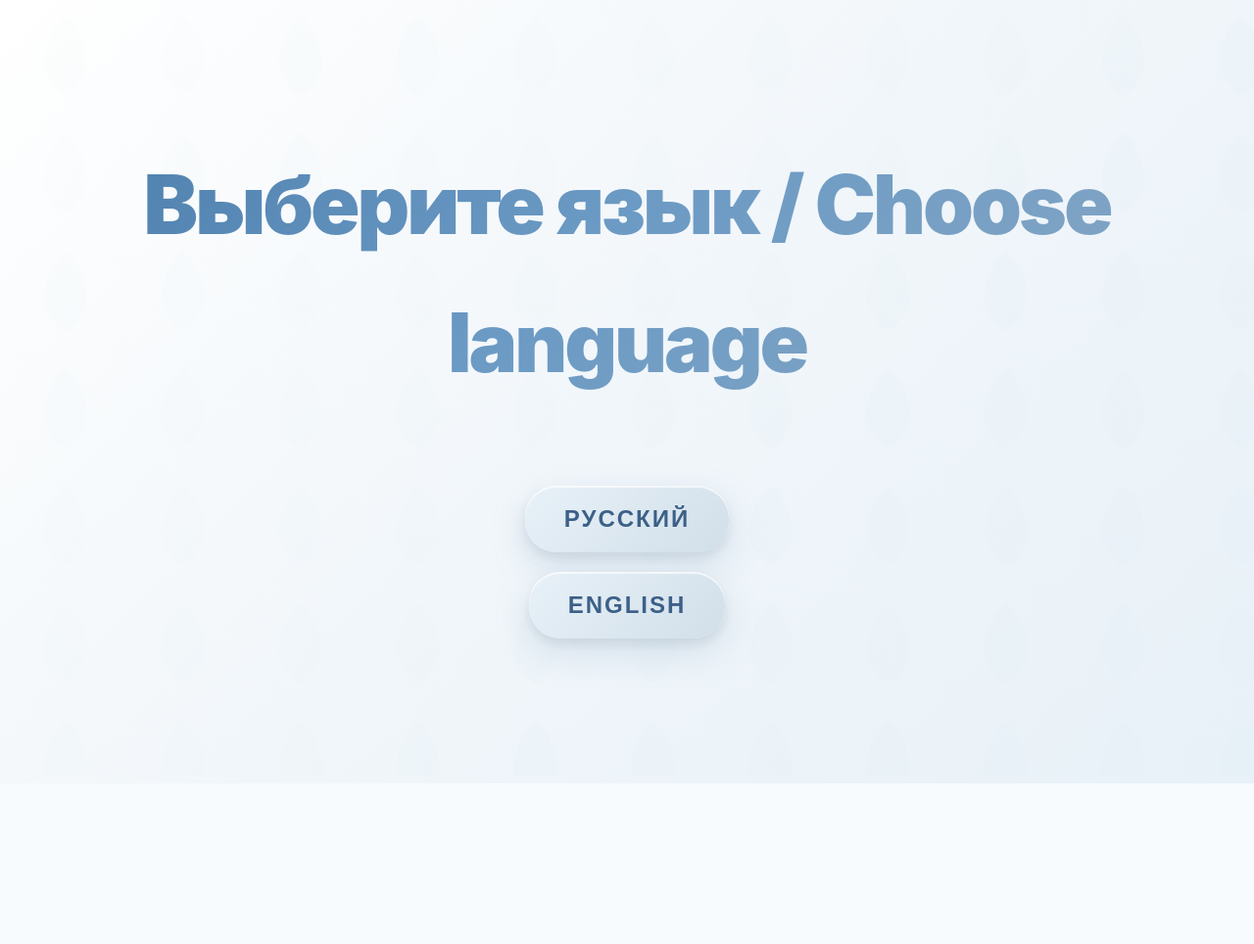
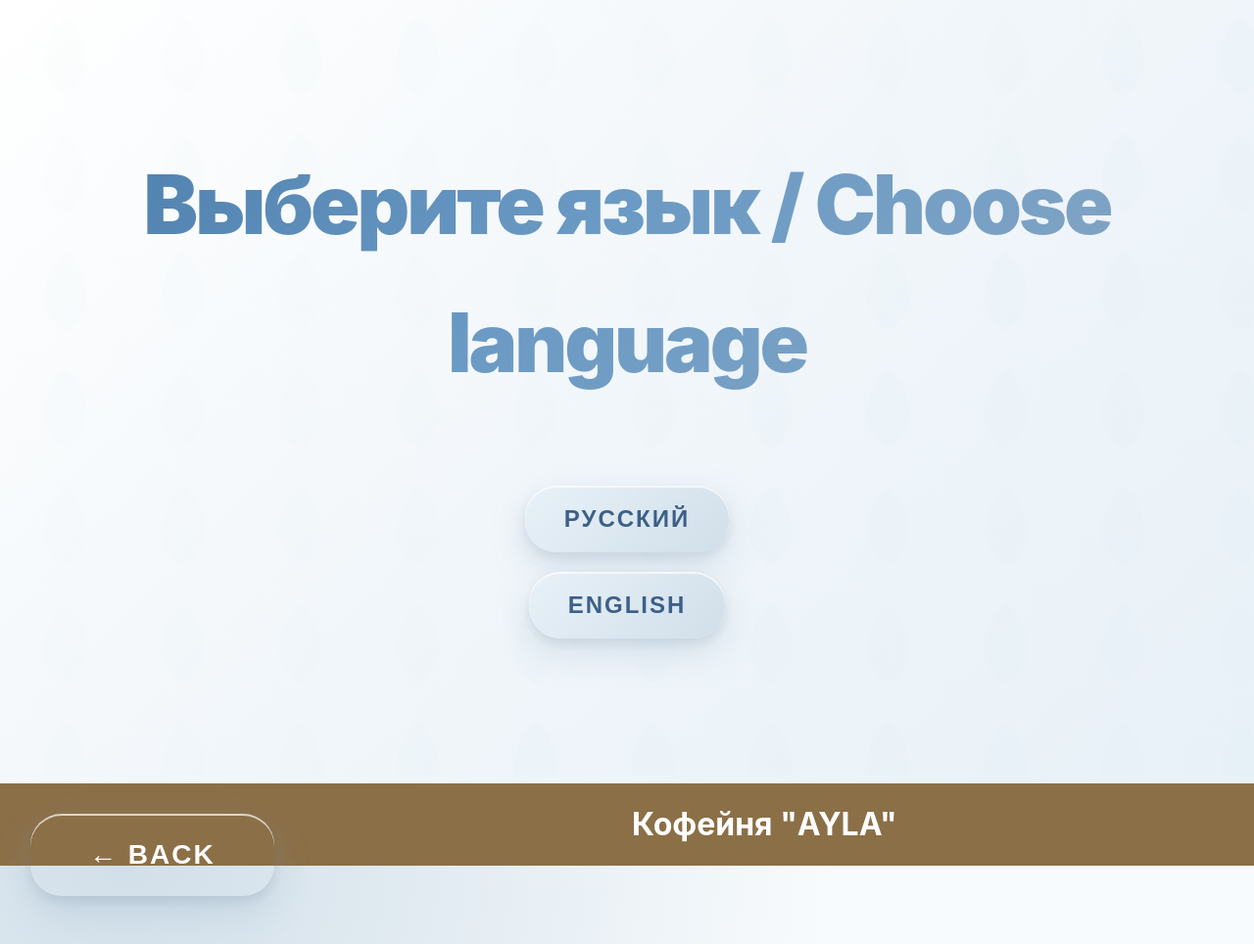
Before and after one commit to ZhoodarovSE/CoffeeMenu, a plain HTML site: page index.html in a window 1280 px wide. Shown: the whole page at 98% size. Before the commit the page ends 800 px from the top, so only its background shows below. Drawn offline with Linux system fonts and the light colour scheme.

Commit message:
4. Сделал шапку и сетку длч категорий

```diff
--- a/index.html
+++ b/index.html
@@ -7,6 +7,7 @@
   <link rel="stylesheet" href="style.css">
 </head>
 <body>
+
 <div id="language-screen" style="text-align: center; padding: 100px 20px;">
   <h1>Выберите язык / Choose language</h1>
   <div style="margin-top: 50px;">
@@ -15,8 +16,17 @@
   </div>
 </div>
 
-<div id="menu-screen" style="display: none;">
-  <h1>Меню будет здесь</h1>
+<div id="menu-screen" class="hidden">
+  <header style="background: #8B6F47; color: white; padding: 15px; text-align: center; position: sticky; top: 0;">
+    <button style="background:none; border:none; color:white; font-size:28px; float:left;">← Back</button>
+    <h1 style="margin:0; display:inline-block;">Кофейня "AYLA"</h1>
+  </header>
+
+  <div id="categories" style="display: grid; grid-template-columns: repeat(auto-fit, minmax(150px, 1fr)); gap: 20px; padding: 40px 20px; max-width: 800px; margin: 0 auto;">
+    <!-- Категории будут тут -->
+  </div>
 </div>
+
+<script src="script.js"></script>
 </body>
 </html>
--- a/script.js
+++ b/script.js
@@ -3,6 +3,5 @@ let currentLang = 'ru';
 function setLanguage(lang) {
     currentLang = lang;
     document.getElementById('language-screen').style.display = 'none';
-    document.getElementById('menu-screen').style.display = 'block';
-    alert('Вы выбрали: ' + (lang === 'ru' ? 'Русский' : 'English'));
+    document.getElementById('menu-screen').classList.remove('hidden');
 }
```
